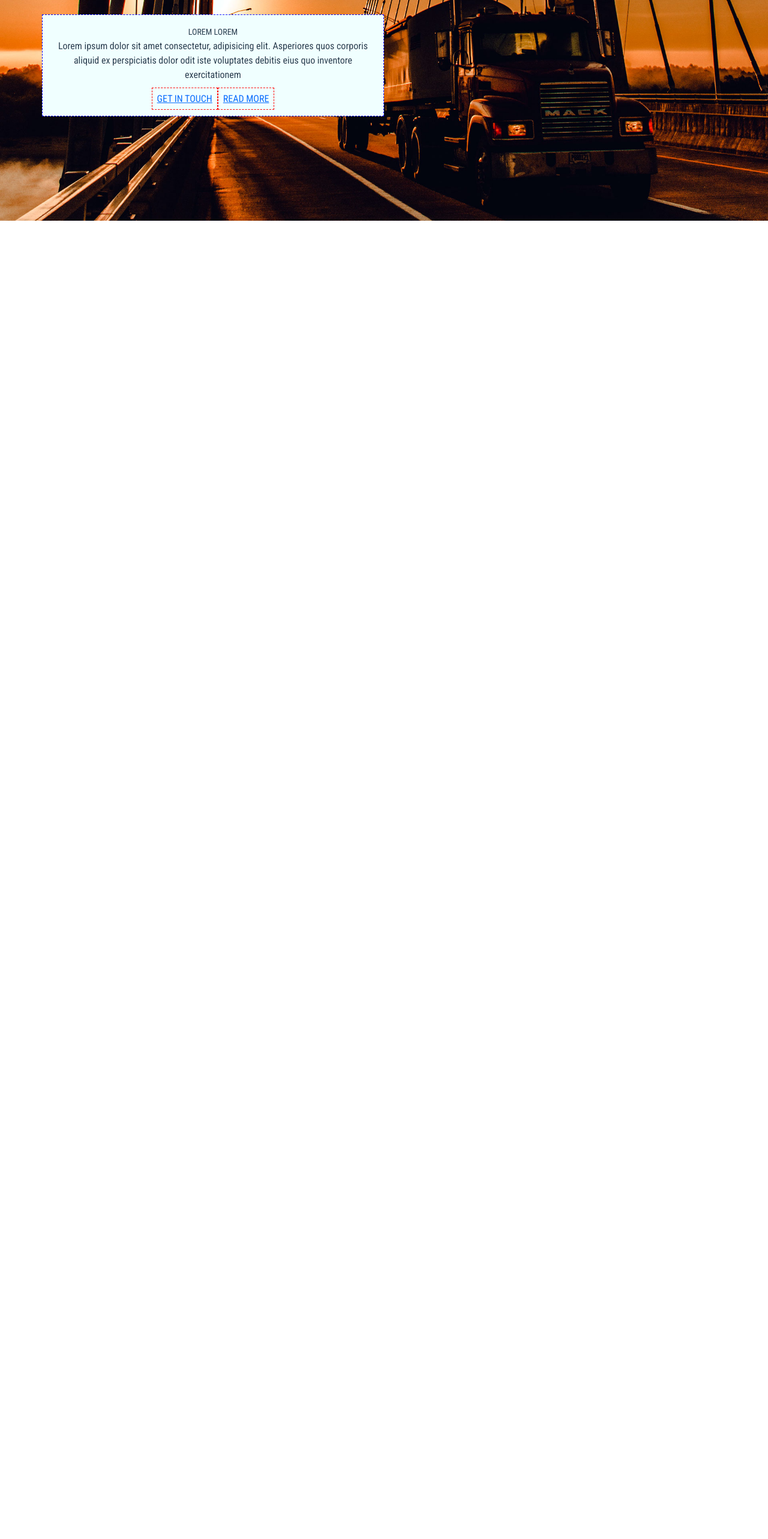
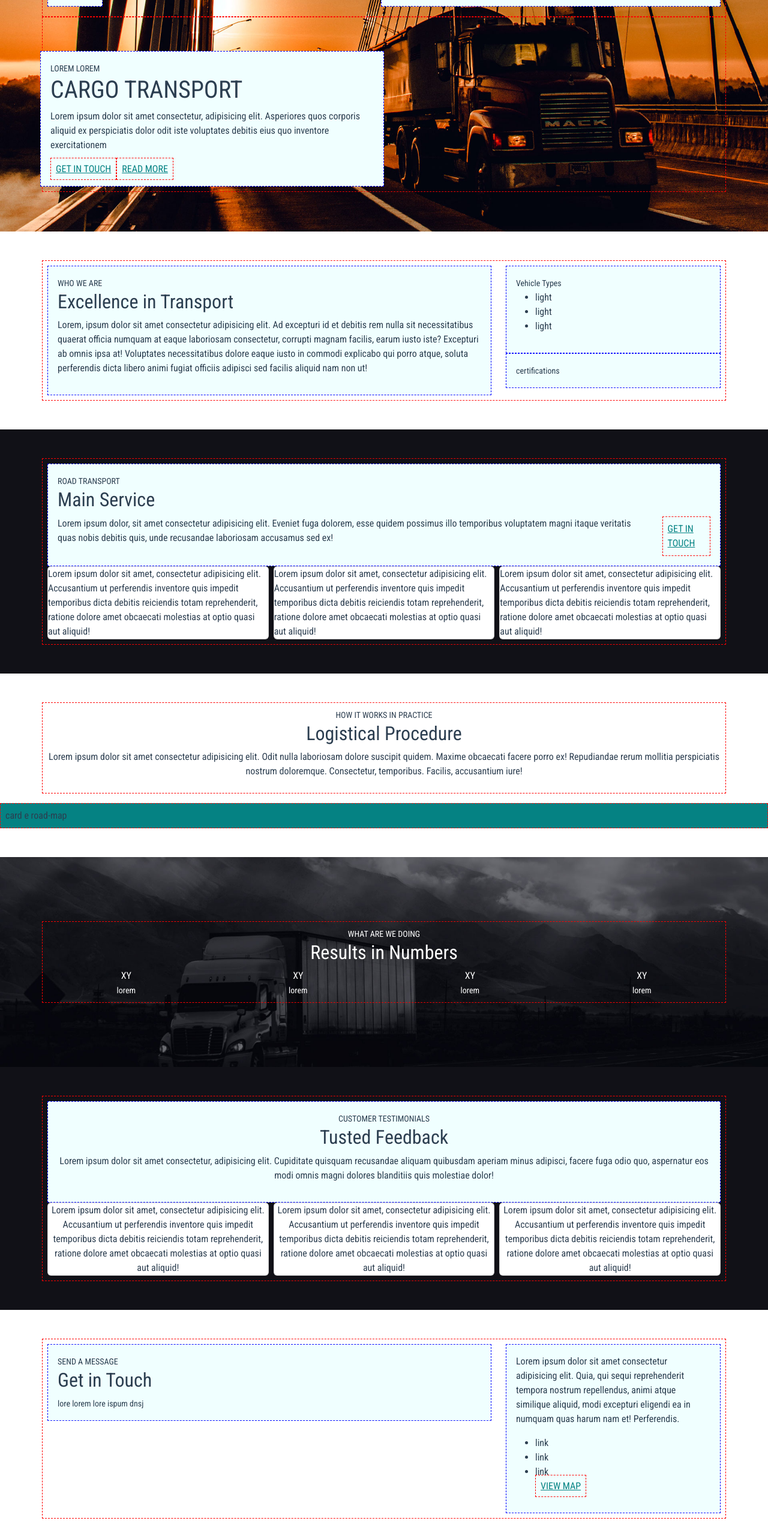
Before and after one commit to meta-ela/proj-html-vuejs, a Vue app: page / in a window 1280 px wide. Shown: the part 140-2706 px from the top of the page at 60% size. Before the commit the page ends 800 px from the top, so only its background shows below. Built offline with nearby package versions, Linux system fonts and the light colour scheme.

Commit message:
Adds TheMain components basic layout

```diff
--- a/src/App.vue
+++ b/src/App.vue
@@ -1,7 +1,10 @@
 <template>
   <div id="app">
+    <!-- sezione navbar e jumbotron -->
     <TheHeader></TheHeader>
+    <!-- suddiviso in 6 sezioni/microaree -->
     <TheMain></TheMain>
+    <!-- suddiviso in 2 sezioni -->
     <TheFooter></TheFooter>
   </div>
 </template>
--- a/src/assets/scss/_general.scss
+++ b/src/assets/scss/_general.scss
@@ -2,7 +2,6 @@
     font-family: 'Roboto Condensed', sans-serif;
     -webkit-font-smoothing: antialiased;
     -moz-osx-font-smoothing: grayscale;
-    text-align: center;
     color: #2c3e50;
 }
 
@@ -27,8 +26,16 @@
 
 .jumbotron_bg {
     background-image: url("/public/img/bg-9.jpg");
+    height: 450px;
+}
+
+.banner_img {
+    background-image: url("/public/img/bg-10.jpg");
+    height: 350px;
+}
+
+.jumbotron_bg, .banner_img {
     background-size: cover;
     background-position: center;
     background-repeat: no-repeat;
-    height: 450px;
 }
--- a/src/assets/scss/_variables.scss
+++ b/src/assets/scss/_variables.scss
@@ -1 +1,3 @@
-$infobar_color: #21333e
+$infobar_color: #21333e;
+$primary: #058283;
+$secondary: #111117;
--- a/src/components/NavBar.vue
+++ b/src/components/NavBar.vue
@@ -1,5 +1,5 @@
 <template>
-    <div>
+    <div class="container py-3 debug_border">
         <!-- stampare i dati con v-for??? -->
         <nav class="d-flex justify-content-between">
             <div class="debug">
--- /dev/null
+++ b/src/components/TheCard.vue
@@ -0,0 +1,23 @@
+<template>
+    <div class="d-flex gap-2">
+        <div class="card">
+            Lorem ipsum dolor sit amet, consectetur adipisicing elit. Accusantium ut perferendis inventore quis impedit temporibus dicta debitis reiciendis totam reprehenderit, ratione dolore amet obcaecati molestias at optio quasi aut aliquid!
+        </div>
+        <div class="card">
+            Lorem ipsum dolor sit amet, consectetur adipisicing elit. Accusantium ut perferendis inventore quis impedit temporibus dicta debitis reiciendis totam reprehenderit, ratione dolore amet obcaecati molestias at optio quasi aut aliquid!
+        </div>
+        <div class="card">
+            Lorem ipsum dolor sit amet, consectetur adipisicing elit. Accusantium ut perferendis inventore quis impedit temporibus dicta debitis reiciendis totam reprehenderit, ratione dolore amet obcaecati molestias at optio quasi aut aliquid!
+        </div>
+    </div>
+</template>
+
+<script>
+export default {
+    name: "TheCard",
+}
+</script>
+
+<style lang="scss" scoped>
+
+</style>
--- a/src/components/TheHeader.vue
+++ b/src/components/TheHeader.vue
@@ -2,7 +2,7 @@
     <div>
         <!-- info-bar superiore fisso -->
         <div class="info_bar_bg">
-            <div class="container">
+            <div class="container debug_border">
                 <div class="d-flex justify-content-between">
                     <div class="debug">
                         Lorem ipsum dolor sit
@@ -20,12 +20,13 @@
         </div>
         <!-- jumbotron image con dentro NavBar.vue -->
         <div class="jumbotron_bg">
-            <div class="container">
+            <NavBar></NavBar>
+            <div class="container debug_border">
                 <!-- nav bar con ciclo v-for -->
-                <NavBar></NavBar>
                 <div class="row row-cols-2">
                     <div class="col debug mt-5">
                         <small>LOREM LOREM</small>
+                        <h1>CARGO TRANSPORT</h1>
                         <P>
                             Lorem ipsum dolor sit amet consectetur, adipisicing elit. Asperiores quos corporis aliquid ex perspiciatis dolor odit iste voluptates debitis eius quo inventore exercitationem
                         </P>
--- a/src/components/TheMain.vue
+++ b/src/components/TheMain.vue
@@ -1,12 +1,164 @@
 <template>
     <div>
+        <!-- section bianco WHO WE ARE -->
+        <section class="py-5">
+            <div class="container debug_border">
+                <div class="row">
+                    <div class="col-8">
+                        <div class="debug">
+                            <small>WHO WE ARE</small>
+                            <h2>Excellence in Transport</h2>
+                            <p>
+                                Lorem, ipsum dolor sit amet consectetur adipisicing elit. Ad excepturi id et debitis rem nulla sit necessitatibus quaerat officia numquam at eaque laboriosam consectetur, corrupti magnam facilis, earum iusto iste?
+                                Excepturi ab omnis ipsa at! Voluptates necessitatibus dolore eaque iusto in commodi explicabo qui porro atque, soluta perferendis dicta libero animi fugiat officiis adipisci sed facilis aliquid nam non ut!
+                            </p>
+                        </div>
+                    </div>
+                    <div class="col">
+                        <div class="row flex-column">
+                            <div class="col">
+                                <div class="debug h-100">
+                                    <small>Vehicle Types</small>
+                                    <ul>
+                                        <li>light</li>
+                                        <li>light</li>
+                                        <li>light</li>
+                                    </ul>
+                                </div>
+                            </div>
+                            <div class="col">
+                                <div class="debug h-100">
+                                    <small>certifications</small>
+                                </div>
+                            </div>
+                        </div>
+                    </div>
+                </div>
+            </div>
+        </section>
 
+        <!-- section nero ROAD TRANSPORT -->
+        <div class="py-5 bg-secondary">
+            <div class="container debug_border">
+                <div class="debug">
+                    <small>ROAD TRANSPORT</small>
+                    <h2>Main Service</h2>
+                    <div class="d-flex gap-5">
+                        <p>
+                            Lorem ipsum dolor, sit amet consectetur adipisicing elit. Eveniet fuga dolorem, esse quidem possimus illo temporibus voluptatem magni itaque veritatis quas nobis debitis quis, unde recusandae laboriosam accusamus sed ex!
+                        </p>
+                        <a class="debug_border" href="javascript:void(0)">GET IN TOUCH</a>
+                    </div>
+                </div>
+                <TheCard></TheCard>
+            </div>
+        </div>
+
+        <!-- section bianco HOW IT WORKS IN PRACTICE -->
+        <div class="py-5">
+            <div class="container debug_border">
+                <div class="text-center">
+                    <small>HOW IT WORKS IN PRACTICE</small>
+                    <h2>Logistical Procedure</h2>
+                    <p>Lorem ipsum dolor sit amet consectetur adipisicing elit. Odit nulla laboriosam dolore suscipit quidem. Maxime obcaecati facere porro ex! Repudiandae rerum mollitia perspiciatis nostrum doloremque. Consectetur, temporibus. Facilis, accusantium iure!</p>
+                </div>
+            </div>
+            <!-- road map???? -->
+            <div class="debug_border mt-3 bg-primary">
+                card e road-map
+            </div>
+        </div>
+
+        <!-- section banner image WHAT ARE WE DOING -->
+        <div class="py-5 banner_img d-flex justify-content-center align-items-center">
+            <div class="container debug_border text-center text-white">
+                <div>
+                    <div>
+                        <small>WHAT ARE WE DOING</small>
+                        <h2>Results in Numbers</h2>
+                    </div>
+                    <div>
+                        <div class="row row-cols-4">
+                            <div class="col">
+                                <div>
+                                    <div>XY</div>
+                                    <small>lorem</small>
+                                </div>
+                            </div>
+                            <div class="col">
+                                <div>
+                                    <div>XY</div>
+                                    <small>lorem</small>
+                                </div>
+                            </div>
+                            <div class="col">
+                                <div>
+                                    <div>XY</div>
+                                    <small>lorem</small>
+                                </div>
+                            </div>
+                            <div class="col">
+                                <div>
+                                    <div>XY</div>
+                                    <small>lorem</small>
+                                </div>
+                            </div>
+                        </div>
+                    </div>
+                </div>
+            </div>
+        </div>
+
+        <!-- section nera CUSTOMER TESTIMONIALS -->
+        <div class="py-5 bg-secondary">
+            <div class="container debug_border text-center">
+                <div class="debug">
+                    <small>CUSTOMER TESTIMONIALS</small>
+                    <h2>Tusted Feedback</h2>
+                    <p>
+                        Lorem ipsum dolor sit amet consectetur, adipisicing elit. Cupiditate quisquam recusandae aliquam quibusdam aperiam minus adipisci, facere fuga odio quo, aspernatur eos modi omnis magni dolores blanditiis quis molestiae dolor!
+                    </p>
+                </div>
+                <TheCard></TheCard>
+            </div>
+        </div>
+
+        <!-- section bianca con form SEND A MESSAGE -->
+        <div class="py-5">
+            <div class="container debug_border">
+                <div class="row">
+                    <div class="col-8">
+                        <div class="debug">
+                            <small>SEND A MESSAGE</small>
+                            <h2>Get in Touch</h2>
+                            <small>lore lorem lore ispum dnsj</small>
+                        </div>
+                        <form action=""></form>
+                    </div>
+                    <div class="col">
+                        <div class="debug">
+                            <p>
+                                Lorem ipsum dolor sit amet consectetur adipisicing elit. Quia, qui sequi reprehenderit tempora nostrum repellendus, animi atque similique aliquid, modi excepturi eligendi ea in numquam quas harum nam et! Perferendis.
+                            </p>
+                            <ul>
+                                <li>link</li>
+                                <li>link</li>
+                                <li>link</li>
+                                <a class="debug_border" href="javascript:void(0)">VIEW MAP</a>
+                            </ul>
+                        </div>
+                    </div>
+                </div>
+            </div>
+        </div>
     </div>
 </template>
 
 <script>
+import TheCard from './TheCard.vue';
 export default {
     name: "TheMain",
+    components: { TheCard }
 }
 </script>
 
```
